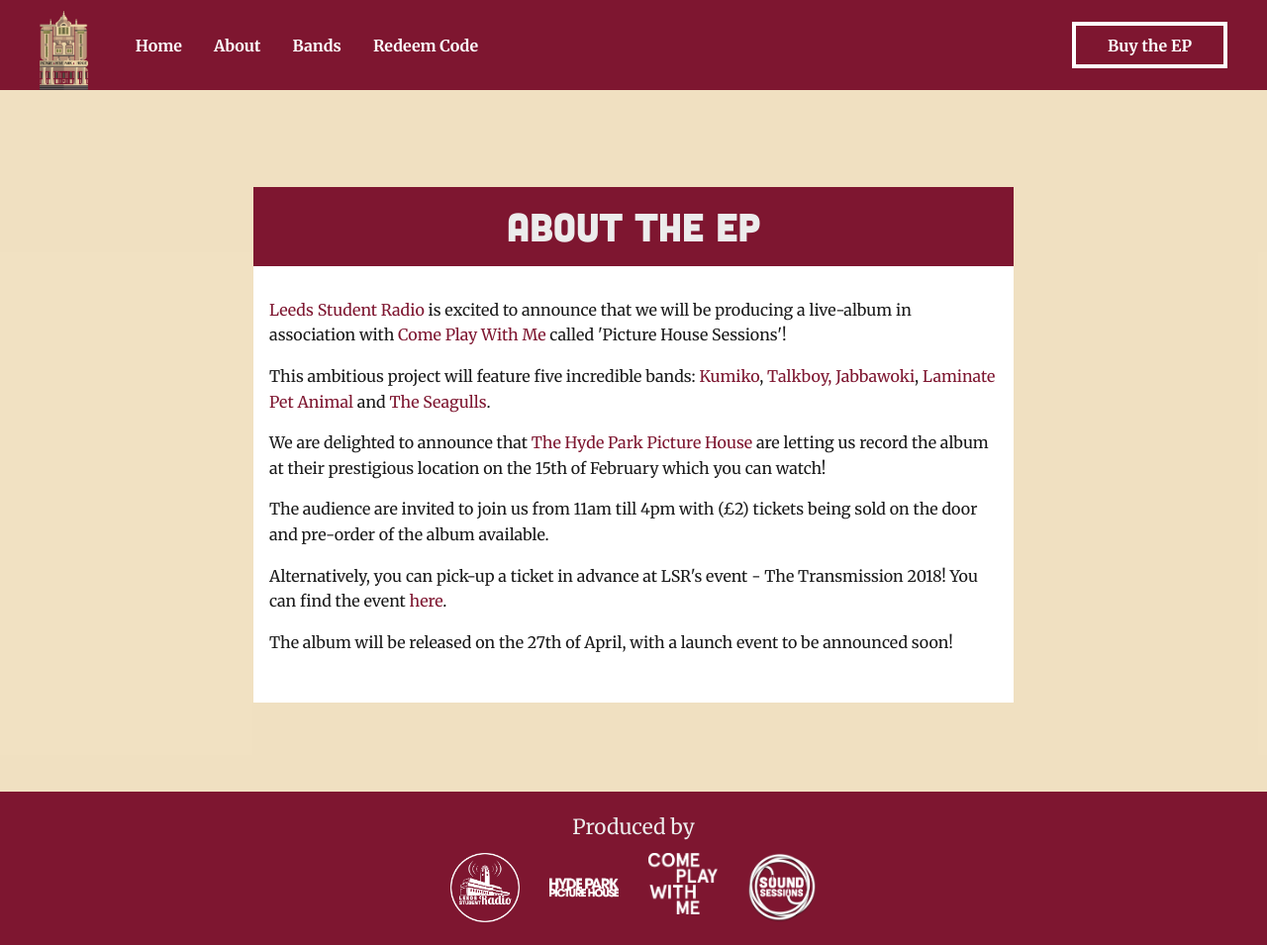
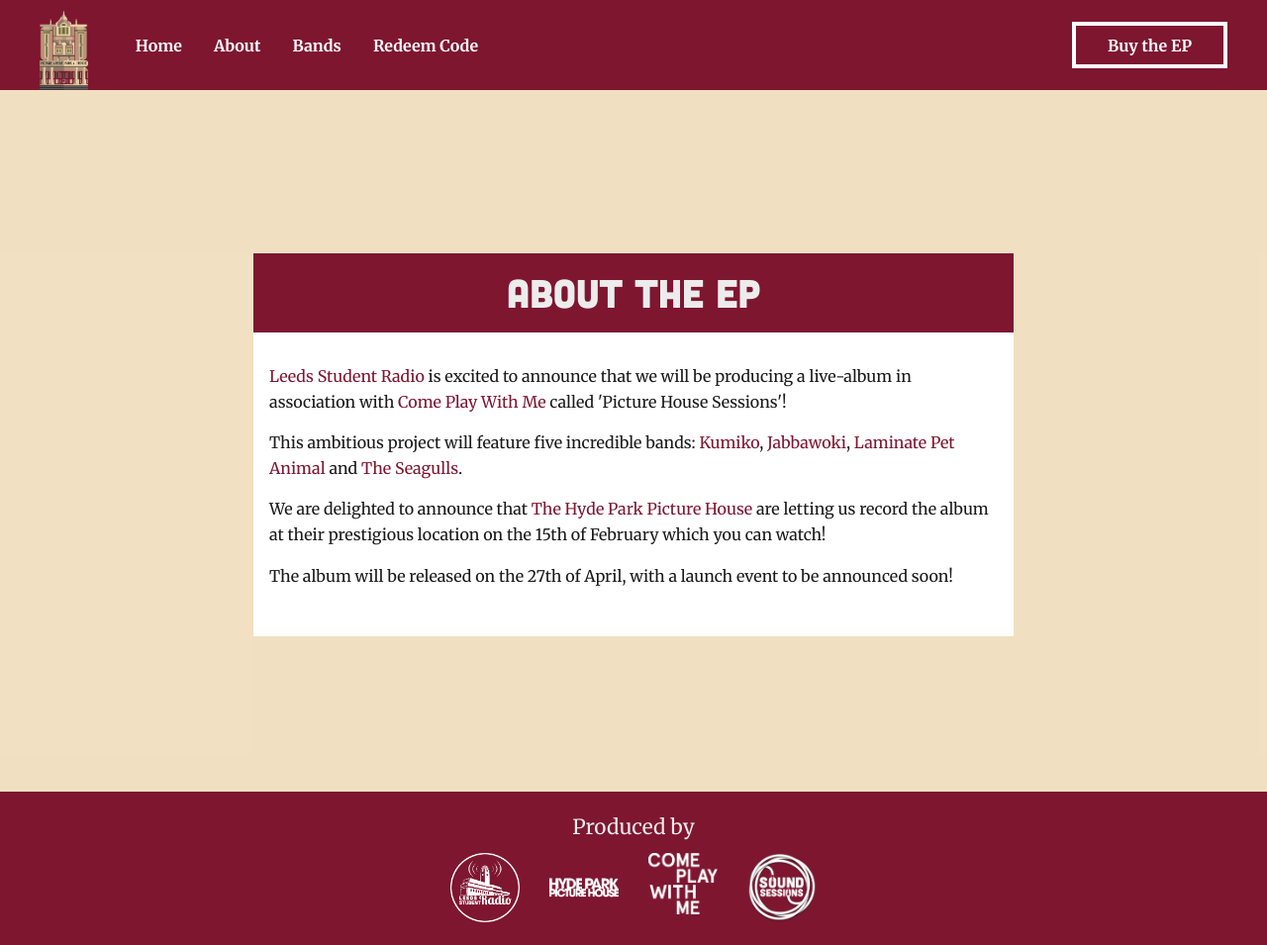
Before and after one commit to LUU-Media/Picture-House-Sessions-Website, a PHP site: page /?page=about in a window 1280 px wide. Shown: the top 955 px of the page at 99% size. Run offline with PHP 8.4, Linux system fonts and the light colour scheme; data that the repository does not hold is empty; some libraries are stand-ins or nearby versions.

Commit message:
Remove references to tickets from about page

```diff
--- a/pages/about.php
+++ b/pages/about.php
@@ -1,9 +1,7 @@
 <h2>About the EP</h2>
 <div class="content-box">
     <p><a href="http://thisislsr.com">Leeds Student Radio</a> is excited to announce that we will be producing a live-album in association with <a href="https://www.facebook.com/ComePlayWith/">Come Play With Me</a> called 'Picture House Sessions'!</p>
-    <p>This ambitious project will feature five incredible bands: <a href="https://www.facebook.com/kumikoknew/">Kumiko</a>, <a href="https://www.facebook.com/talkboyyy/">Talkboy, <a href="https://www.facebook.com/Jabbawoki.Leeds/">Jabbawoki</a>, <a href="https://www.facebook.com/laminatepetanimalmusic/">Laminate Pet Animal</a> and <a href="https://www.facebook.com/theseagulls/">The Seagulls</a>.</p>
+    <p>This ambitious project will feature five incredible bands: <a href="https://www.facebook.com/kumikoknew/">Kumiko</a>, <a href="https://www.facebook.com/Jabbawoki.Leeds/">Jabbawoki</a>, <a href="https://www.facebook.com/laminatepetanimalmusic/">Laminate Pet Animal</a> and <a href="https://www.facebook.com/theseagulls/">The Seagulls</a>.</p>
     <p>We are delighted to announce that <a href="https://www.facebook.com/TheHydeParkPictureHouse/">The Hyde Park Picture House</a> are letting us record the album at their prestigious location on the 15th of February which you can watch!</p>
-    <p>The audience are invited to join us from 11am till 4pm with (£2) tickets being sold on the door and pre-order of the album available.</p>
-    <p>Alternatively, you can pick-up a ticket in advance at LSR's event - The Transmission 2018! You can find the event <a href="https://www.facebook.com/events/113836279425319/">here</a>.</p>
     <p>The album will be released on the 27th of April, with a launch event to be announced soon!</p>
 </div>
```
